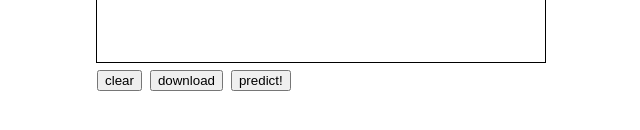
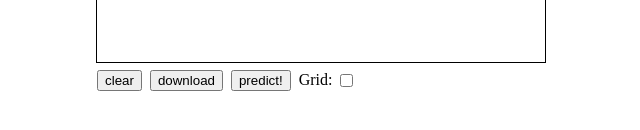
Before and after one commit to teavver/zkml-web, a React (Vite) app in the folder web/: page /prediction in a window 1280 px wide. Shown: the part 502-632 px from the top of the page, without its empty margins (319-959 px from the left). Built offline with nearby package versions, Linux system fonts and the light colour scheme.

Commit message:
grid & cursor pos

```diff
--- a/web/src/Canvas.tsx
+++ b/web/src/Canvas.tsx
@@ -14,6 +14,8 @@ const Canvas = () => {
   const [canvasStatus, setCanvasStatus] = useState<Status>('loading')
   const [reqStatus, setReqStatus] = useState<RequestStatus>('init')
   const [res, setRes] = useState<PredictionRecord>()
+  const [showGrid, setShowGrid] = useState<boolean>(false)
+  const [cursorPos, setCursorPos] = useState<Point | null>(null)
 
   const canvasRef = useRef<HTMLCanvasElement | null>(null)
   const state = useRef<Set<string>>(new Set())
@@ -22,6 +24,11 @@ const Canvas = () => {
     if (!canvasRef) return
     setCanvasStatus('ready')
   }, [canvasRef])
+
+  useEffect(() => {
+    if (!canvasRef) return
+    drawBaseCanvasFrame()
+  }, [canvasRef, showGrid])
 
   const handlePredict = async () => {
     setReqStatus('loading')
@@ -50,8 +57,10 @@ const Canvas = () => {
 
   const handleMouseMove = (evt: MouseEvent) => {
     const ctx = canvasRef.current?.getContext("2d") as CanvasRenderingContext2D
+    if (!ctx) return
+
     const { x, y } = mousePosToBlock(convertMousePos(evt))
-
+    setCursorPos({ x, y })
     drawBaseCanvasFrame()
 
     if (evt.buttons === 1 && x >= 0 && x < CANVAS_SIZE && y >= 0 && y < CANVAS_SIZE) {
@@ -64,8 +73,16 @@ const Canvas = () => {
 
   const drawBaseCanvasFrame = () => {
     const ctx = canvasRef.current?.getContext("2d") as CanvasRenderingContext2D
+    if (!ctx) return
     ctx.fillStyle = 'white'
     ctx.fillRect(0, 0, CANVAS_WIDTH, CANVAS_HEIGHT)
+    if (showGrid) {
+      for (let i = 0; i < CANVAS_SIZE; i++) {
+        for (let j = 0; j < CANVAS_SIZE; j++) {
+          drawBlock(ctx, { x: i, y: j }, 'stroke', 'rgba(0, 0, 0, 0.25)')
+        }
+      }
+    }
     drawStateBlocks(ctx)
   }
 
@@ -104,9 +121,12 @@ const Canvas = () => {
           <canvas id="canvas" ref={canvasRef} width={CANVAS_WIDTH} height={CANVAS_HEIGHT} className="outline outline-1"
             onMouseDown={(e) => handleMouseMove(e as unknown as MouseEvent)}
             onMouseMove={(e) => handleMouseMove(e as unknown as MouseEvent)}
-            onMouseLeave={() => drawBaseCanvasFrame()}
+            onMouseLeave={() => {
+              drawBaseCanvasFrame()
+              setCursorPos(null)
+            }}
           />
-          <div className="flex gap-2 mt-2">
+          <div className="flex items-center gap-2 mt-2">
             <button onClick={handleClear}>
               {"clear"}
             </button>
@@ -116,12 +136,19 @@ const Canvas = () => {
             <button disabled={reqStatus !== 'init'} onClick={handlePredict}>
               {reqStatus !== 'init' ? reqStatus : 'predict!'}
             </button>
+            <div className="flex gap-1">
+              <span>Grid:</span>
+              <input type="checkbox" defaultChecked={showGrid} name="options-grid" onClick={() => setShowGrid(!showGrid)} />
+            </div>
+            {cursorPos !== null &&
+              <span>{JSON.stringify(cursorPos, null, 2)}</span>
+            }
           </div>
           {res &&
-          <div className="flex flex-col gap-2">
-            <p className="mt-2">{JSON.stringify(res, null, 2)}</p>
-            <Link to={routes.records.path}>{"Go to Records"}</Link>
-          </div>
+            <div className="flex flex-col gap-2">
+              <p className="mt-2">{JSON.stringify(res, null, 2)}</p>
+              <Link to={routes.records.path}>{"Go to Records"}</Link>
+            </div>
           }
         </div>
         : <p>...</p>
--- a/web/src/routes/Records.tsx
+++ b/web/src/routes/Records.tsx
@@ -45,12 +45,14 @@ export const Records = () => {
           {records.map((record, idx) => (
             <div key={idx} className="flex w-full items-center justify-between px-2">
               <p>{record.id}.</p>
+
               <div className="flex items-center gap-1">
                 <p>{"Input: "}</p>
                 <img className="flex mx-2 w-16 h-16" src={BASE_64_PREFIX + record.input} />
                 <p>{`Prediction:`}&nbsp;</p>
                 <p className="text-3xl">{record.prediction_res}</p>
               </div>
+
               <p>{`
                 ${new Date(record.timestamp * SECOND_IN_MS).toLocaleDateString()}
                 ${new Date(record.timestamp * SECOND_IN_MS).toLocaleTimeString()}
```
